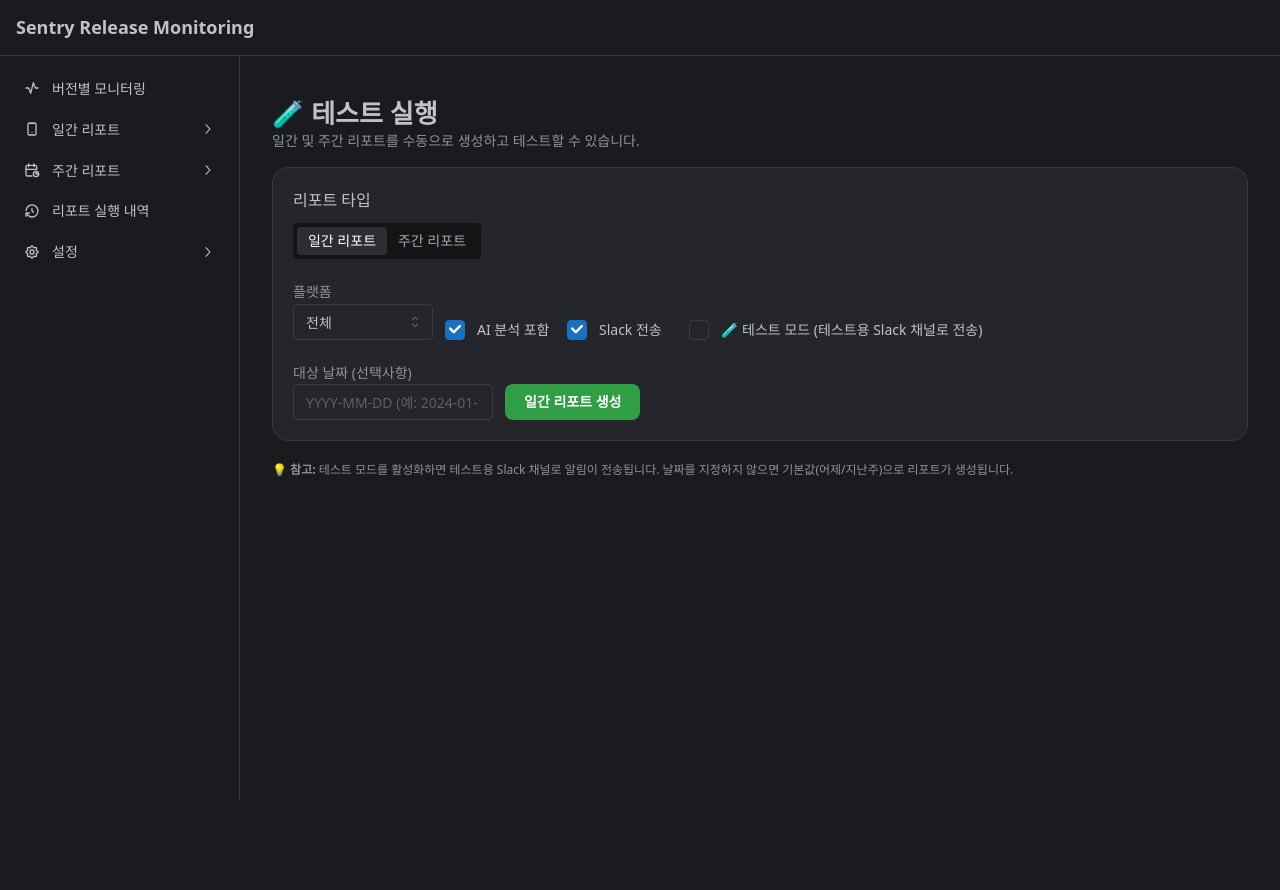
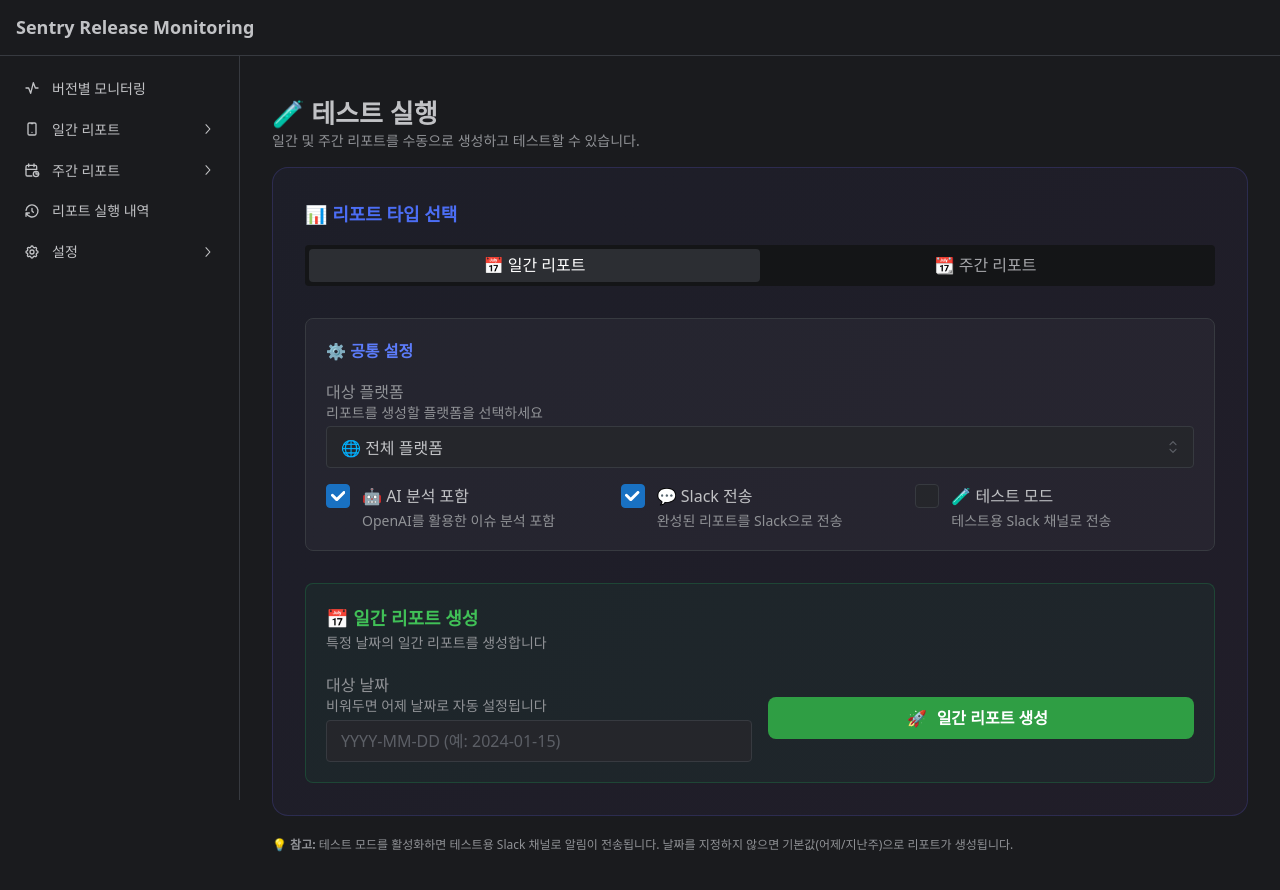
Before and after one commit to devnunu/sentry-crash-report, a Next.js app in the folder monitor/: page /monitor/settings/test in a window 1280 px wide. Shown: the top 890 px of the page. Before the commit the page ends 800 px from the top, so only its background shows below. Built offline with nearby package versions, Linux system fonts and the light colour scheme.

Commit message:
테스트 및 스케쥴 UI 수정

```diff
--- a/monitor/src/app/monitor/settings/test/page.tsx
+++ b/monitor/src/app/monitor/settings/test/page.tsx
@@ -154,126 +154,196 @@
         </div>
       </Group>
 
-      <Card withBorder radius="lg" p="lg" mt="md">
-        <Stack gap="lg">
+      <Card withBorder radius="lg" p="xl" mt="md" style={{ background: 'linear-gradient(135deg, rgba(99, 102, 241, 0.05) 0%, rgba(168, 85, 247, 0.05) 100%)', borderColor: 'rgba(99, 102, 241, 0.2)' }}>
+        <Stack gap="xl">
           {/* 리포트 타입 선택 */}
           <div>
-            <Text fw={500} mb="xs">리포트 타입</Text>
+            <Group mb="md">
+              <Text fw={600} size="lg" c="indigo.6">📊 리포트 타입 선택</Text>
+            </Group>
             <SegmentedControl
               value={reportType}
               onChange={(value) => setReportType(value as 'daily' | 'weekly')}
               data={[
-                { label: '일간 리포트', value: 'daily' },
-                { label: '주간 리포트', value: 'weekly' }
+                { label: '📅 일간 리포트', value: 'daily' },
+                { label: '📆 주간 리포트', value: 'weekly' }
               ]}
+              size="md"
+              fullWidth
             />
           </div>
 
           {/* 공통 설정 */}
-          <Group wrap="wrap" gap="sm" align="flex-end">
+          <Card withBorder p="lg" radius="md" style={{ backgroundColor: 'rgba(255, 255, 255, 0.03)' }}>
+            <Text fw={600} mb="md" c="indigo.5">⚙️ 공통 설정</Text>
+            <Stack gap="md">
               <Select
-              label="플랫폼"
+                label="대상 플랫폼"
+                description="리포트를 생성할 플랫폼을 선택하세요"
                 data={[
-                { value: 'all', label: '전체' },
-                { value: 'android', label: 'Android' },
-                { value: 'ios', label: 'iOS' }
+                  { value: 'all', label: '🌐 전체 플랫폼' },
+                  { value: 'android', label: '🤖 Android' },
+                  { value: 'ios', label: '🍎 iOS' }
                 ]}
                 value={platform}
                 onChange={(val) => setPlatform((val as Platform | 'all') ?? 'all')}
-              w={140}
+                size="md"
+              />
+              <Group grow>
+                <Checkbox
+                  label="🤖 AI 분석 포함"
+                  description="OpenAI를 활용한 이슈 분석 포함"
+                  checked={includeAI}
+                  onChange={(e) => setIncludeAI(e.currentTarget.checked)}
+                  size="md"
                 />
                 <Checkbox
-              label="AI 분석 포함"
-              checked={includeAI}
-              onChange={(e) => setIncludeAI(e.currentTarget.checked)}
+                  label="💬 Slack 전송"
+                  description="완성된 리포트를 Slack으로 전송"
+                  checked={sendSlack}
+                  onChange={(e) => setSendSlack(e.currentTarget.checked)}
+                  size="md"
                 />
                 <Checkbox
-              label="Slack 전송"
-              checked={sendSlack}
-              onChange={(e) => setSendSlack(e.currentTarget.checked)}
-            />
-            <Checkbox
-              label="🧪 테스트 모드 (테스트용 Slack 채널로 전송)"
+                  label="🧪 테스트 모드"
+                  description="테스트용 Slack 채널로 전송"
                   checked={isTestMode}
                   onChange={(e) => setIsTestMode(e.currentTarget.checked)}
+                  size="md"
                 />
               </Group>
+            </Stack>
+          </Card>
 
           {/* 일간 리포트 전용 설정 */}
           {reportType === 'daily' && (
+            <Card withBorder p="lg" radius="md" style={{ backgroundColor: 'rgba(34, 197, 94, 0.05)', borderColor: 'rgba(34, 197, 94, 0.2)' }}>
               <form onSubmit={handleDailyGenerate}>
-              <Stack gap="sm">
-                <Group wrap="wrap" gap="sm" align="flex-end">
+                <Stack gap="lg">
+                  <Group justify="space-between" align="center">
+                    <div>
+                      <Text fw={600} size="lg" c="green.6">📅 일간 리포트 생성</Text>
+                      <Text size="sm" c="dimmed">특정 날짜의 일간 리포트를 생성합니다</Text>
+                    </div>
+                  </Group>
+
+                  <Group grow>
                     <TextInput
-                    label="대상 날짜 (선택사항)"
+                      label="대상 날짜"
+                      description="비워두면 어제 날짜로 자동 설정됩니다"
                       placeholder="YYYY-MM-DD (예: 2024-01-15)"
                       value={targetDate}
                       onChange={(e) => setTargetDate(e.currentTarget.value)}
-                    w={200}
+                      size="md"
                     />
-                  <Button type="submit" loading={loading} color="green">
-                    일간 리포트 생성
+                    <div style={{ display: 'flex', alignItems: 'flex-end' }}>
+                      <Button
+                        type="submit"
+                        loading={loading}
+                        color="green"
+                        size="md"
+                        leftSection="🚀"
+                        fullWidth
+                        style={{ minHeight: 42 }}
+                      >
+                        {loading ? '생성 중...' : '일간 리포트 생성'}
                       </Button>
+                    </div>
                   </Group>
+
                   {message && (
-                  <Text size="sm" c="dimmed">{message}</Text>
+                    <Card withBorder p="md" style={{
+                      backgroundColor: message.includes('✅') ? 'rgba(34, 197, 94, 0.1)' : 'rgba(239, 68, 68, 0.1)',
+                      borderColor: message.includes('✅') ? 'rgba(34, 197, 94, 0.3)' : 'rgba(239, 68, 68, 0.3)'
+                    }}>
+                      <Text size="sm" fw={500}>{message}</Text>
+                    </Card>
                   )}
                 </Stack>
               </form>
+            </Card>
           )}
 
           {/* 주간 리포트 전용 설정 */}
           {reportType === 'weekly' && (
+            <Card withBorder p="lg" radius="md" style={{ backgroundColor: 'rgba(59, 130, 246, 0.05)', borderColor: 'rgba(59, 130, 246, 0.2)' }}>
               <form onSubmit={handleWeeklyGenerate}>
-              <Stack gap="sm">
+                <Stack gap="lg">
+                  <Group justify="space-between" align="center">
                     <div>
-                  <Text fw={500} mb="xs">날짜 지정 방식</Text>
+                      <Text fw={600} size="lg" c="blue.6">📆 주간 리포트 생성</Text>
+                      <Text size="sm" c="dimmed">특정 주차 또는 기간의 주간 리포트를 생성합니다</Text>
+                    </div>
+                  </Group>
+
+                  <div>
+                    <Text fw={500} mb="md" c="blue.5">📅 날짜 지정 방식</Text>
                     <SegmentedControl
                       value={dateMode}
                       onChange={(value) => setDateMode(value as 'week' | 'range')}
                       data={[
-                      { label: '주차 지정', value: 'week' },
-                      { label: '기간 지정', value: 'range' }
+                        { label: '🗓️ 주차 지정', value: 'week' },
+                        { label: '📊 기간 지정', value: 'range' }
                       ]}
+                      size="md"
+                      fullWidth
                     />
                   </div>
 
-                <Group wrap="wrap" gap="sm" align="flex-end">
+                  <Group grow>
                     {dateMode === 'week' ? (
                       <TextInput
-                      label="대상 주차 (선택사항)"
+                        label="대상 주차"
+                        description="비워두면 지난주로 자동 설정됩니다"
                         placeholder="YYYY-Www (예: 2024-W03)"
                         value={targetWeek}
                         onChange={(e) => setTargetWeek(e.currentTarget.value)}
-                      w={200}
+                        size="md"
                       />
                     ) : (
-                    <>
+                      <Group grow>
                         <TextInput
-                        label="시작 날짜 (선택사항)"
+                          label="시작 날짜"
+                          description="기간의 시작일"
                           placeholder="YYYY-MM-DD"
                           value={startDate}
                           onChange={(e) => setStartDate(e.currentTarget.value)}
-                        w={160}
+                          size="md"
                         />
                         <TextInput
-                        label="종료 날짜 (선택사항)"
+                          label="종료 날짜"
+                          description="기간의 종료일"
                           placeholder="YYYY-MM-DD"
                           value={endDate}
                           onChange={(e) => setEndDate(e.currentTarget.value)}
-                        w={160}
+                          size="md"
                         />
-                    </>
+                      </Group>
                     )}
-                  <Button type="submit" loading={loading} color="green">
-                    주간 리포트 생성
+                  </Group>
+
+                  <Button
+                    type="submit"
+                    loading={loading}
+                    color="blue"
+                    size="md"
+                    leftSection="🚀"
+                    fullWidth
+                  >
+                    {loading ? '생성 중...' : '주간 리포트 생성'}
                   </Button>
-                </Group>
+
                   {message && (
-                  <Text size="sm" c="dimmed">{message}</Text>
+                    <Card withBorder p="md" style={{
+                      backgroundColor: message.includes('✅') ? 'rgba(34, 197, 94, 0.1)' : 'rgba(239, 68, 68, 0.1)',
+                      borderColor: message.includes('✅') ? 'rgba(34, 197, 94, 0.3)' : 'rgba(239, 68, 68, 0.3)'
+                    }}>
+                      <Text size="sm" fw={500}>{message}</Text>
+                    </Card>
                   )}
                 </Stack>
               </form>
+            </Card>
           )}
         </Stack>
       </Card>
```
Also changed, not shown: monitor/src/app/monitor/settings/schedule/page.tsx (+37 -14 lines). Lines whose indentation alone changed are shown as unchanged.
